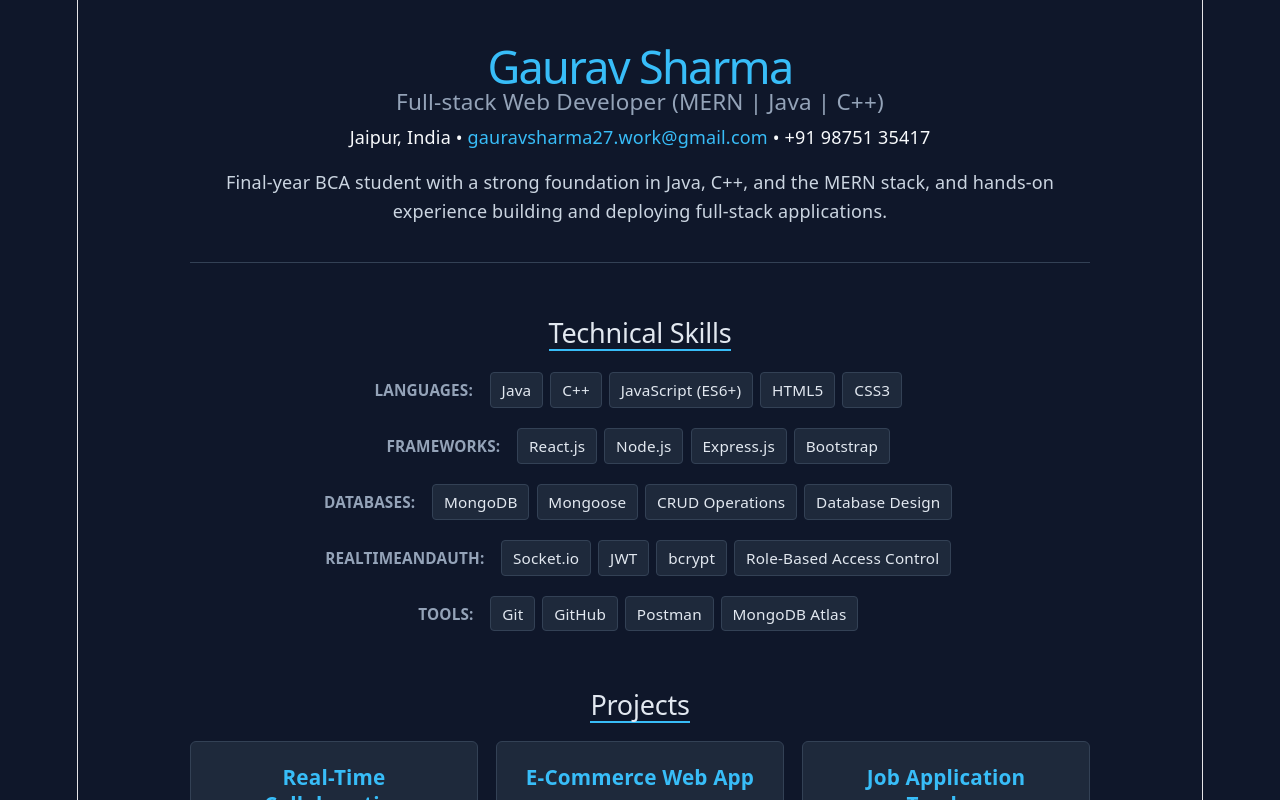
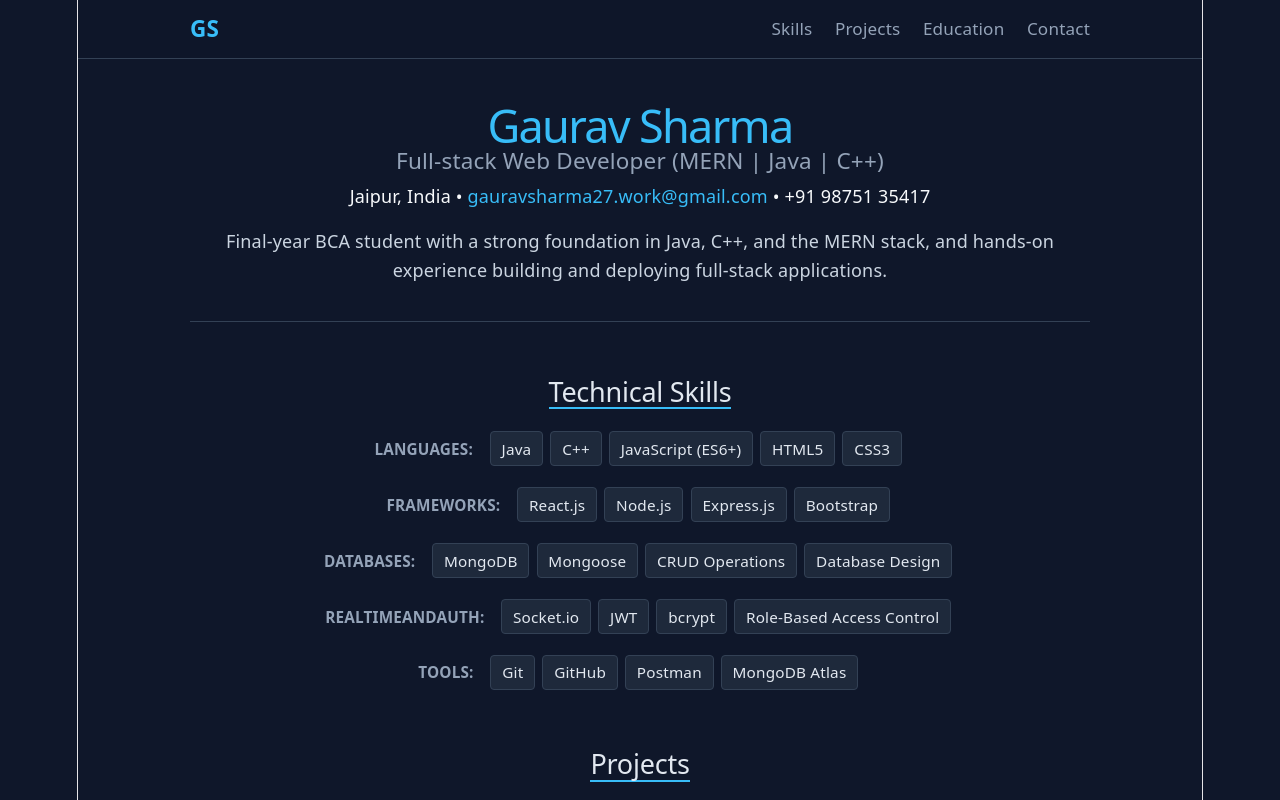
Before and after one commit to gaurav0891/gaurav-portfolio, a React (Vite) app: page / in a window 1280 px wide. Shown: the top 800 px of the page. Built offline with nearby package versions, Linux system fonts and the light colour scheme.

Commit message:
Add Navbar, Contact, and Footer components; update App structure and styles

```diff
--- a/src/App.css
+++ b/src/App.css
@@ -104,3 +104,24 @@ body {
   padding-left: 1.25rem;
   color: #cbd5e1;
 }
+
+html {
+  scroll-behavior: smooth;
+}
+
+.btn-link {
+  display: inline-block;
+  background: #1e293b;
+  border: 1px solid #334155;
+  color: #38bdf8;
+  padding: 0.5rem 1rem;
+  border-radius: 6px;
+  text-decoration: none;
+  font-size: 0.9rem;
+  transition: all 0.2s ease;
+}
+
+.btn-link:hover {
+  background: #38bdf8;
+  color: #0f172a;
+}
--- a/src/App.jsx
+++ b/src/App.jsx
@@ -1,16 +1,24 @@
+import Navbar from './components/Navbar';
 import Hero from './components/Hero';
 import Skills from './components/Skills';
 import Projects from './components/Projects';
 import Education from './components/Education';
+import Contact from './components/Contact';
+import Footer from './components/Footer';
 import './App.css';
 
 export default function App() {
   return (
-    <div className="portfolio-wrapper">
-      <Hero />
-      <Skills />
-      <Projects />
-      <Education />
-    </div>
+    <>
+      <Navbar />
+      <main className="portfolio-wrapper">
+        <Hero />
+        <Skills />
+        <Projects />
+        <Education />
+        <Contact />
+        <Footer />
+      </main>
+    </>
   );
 }
--- /dev/null
+++ b/src/components/Contact.jsx
@@ -0,0 +1,36 @@
+import { portfolioData } from '../data/portfolioData';
+
+export default function Contact() {
+  return (
+    <section id="contact" className="section">
+      <h2>Get In Touch</h2>
+      <p className="bio">
+        Open to software engineering roles and collaboration. Feel free to reach out directly.
+      </p>
+      <div className="contact-links" style={{ marginTop: '1.25rem', display: 'flex', gap: '1rem', flexWrap: 'wrap' }}>
+        <a
+          href={`mailto:${portfolioData.email}`}
+          className="btn-link"
+        >
+          Email: {portfolioData.email}
+        </a>
+        <a
+          href="https://github.com/gaurav0891"
+          target="_blank"
+          rel="noreferrer"
+          className="btn-link"
+        >
+          GitHub
+        </a>
+        <a
+          href="https://www.linkedin.com"
+          target="_blank"
+          rel="noreferrer"
+          className="btn-link"
+        >
+          LinkedIn
+        </a>
+      </div>
+    </section>
+  );
+}
--- /dev/null
+++ b/src/components/Footer.jsx
@@ -0,0 +1,7 @@
+export default function Footer() {
+  return (
+    <footer style={{ borderTop: '1px solid #334155', padding: '2rem 0', textAlign: 'center', color: '#64748b', fontSize: '0.9rem' }}>
+      <p>© {new Date().getFullYear()} Gaurav Sharma. Built with React.js & Vite.</p>
+    </footer>
+  );
+}
--- /dev/null
+++ b/src/components/Navbar.css
@@ -0,0 +1,36 @@
+.navbar {
+  position: sticky;
+  top: 0;
+  background-color: rgba(15, 23, 42, 0.85);
+  backdrop-filter: blur(8px);
+  border-bottom: 1px solid #334155;
+  z-index: 100;
+  padding: 0.85rem 1.5rem;
+}
+
+.nav-container {
+  max-width: 900px;
+  margin: 0 auto;
+  display: flex;
+  justify-content: space-between;
+  align-items: center;
+}
+
+.nav-logo {
+  font-weight: 700;
+  font-size: 1.25rem;
+  color: #38bdf8;
+  text-decoration: none;
+}
+
+.nav-links a {
+  color: #94a3b8;
+  text-decoration: none;
+  margin-left: 1.25rem;
+  font-size: 0.95rem;
+  transition: color 0.2s ease;
+}
+
+.nav-links a:hover {
+  color: #38bdf8;
+}
--- /dev/null
+++ b/src/components/Navbar.jsx
@@ -0,0 +1,17 @@
+import './Navbar.css';
+
+export default function Navbar() {
+  return (
+    <nav className="navbar">
+      <div className="nav-container">
+        <a href="#" className="nav-logo">GS</a>
+        <div className="nav-links">
+          <a href="#skills">Skills</a>
+          <a href="#projects">Projects</a>
+          <a href="#education">Education</a>
+          <a href="#contact">Contact</a>
+        </div>
+      </div>
+    </nav>
+  );
+}
```
